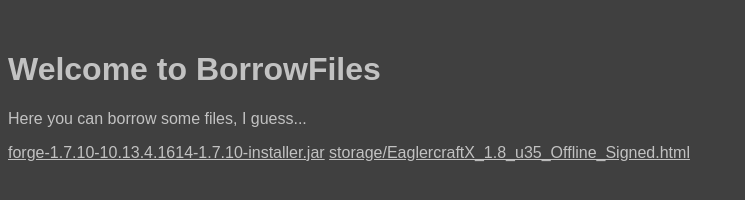
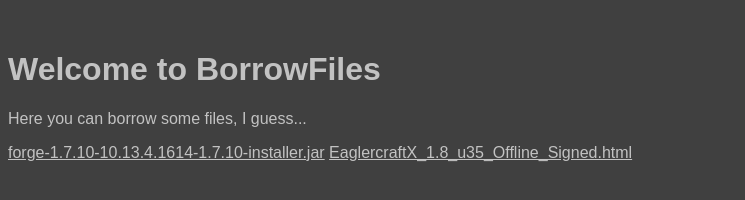
Before and after one commit to borrowfiles/borrowfiles.github.io, a plain HTML site: page index.html in a window 1280 px wide. Shown: the whole page, without its empty margins (0-745 px from the left). Drawn offline with Linux system fonts and the light colour scheme.

Commit message:
small update
remove storage/ from index on file storage/EaglercraftX_1.8_u35_Offline_Signed.html

```diff
--- a/index.html
+++ b/index.html
@@ -7,4 +7,4 @@
 <h1>Welcome to BorrowFiles</h1>
 <p>Here you can borrow some files, I guess...</p>
 <a href='storage/forge-1.7.10-10.13.4.1614-1.7.10-installer.jar'>forge-1.7.10-10.13.4.1614-1.7.10-installer.jar</a>
-<a href='storage/EaglercraftX_1.8_u35_Offline_Signed.html'>storage/EaglercraftX_1.8_u35_Offline_Signed.html</a>
+<a href='storage/EaglercraftX_1.8_u35_Offline_Signed.html'>EaglercraftX_1.8_u35_Offline_Signed.html</a>
```
